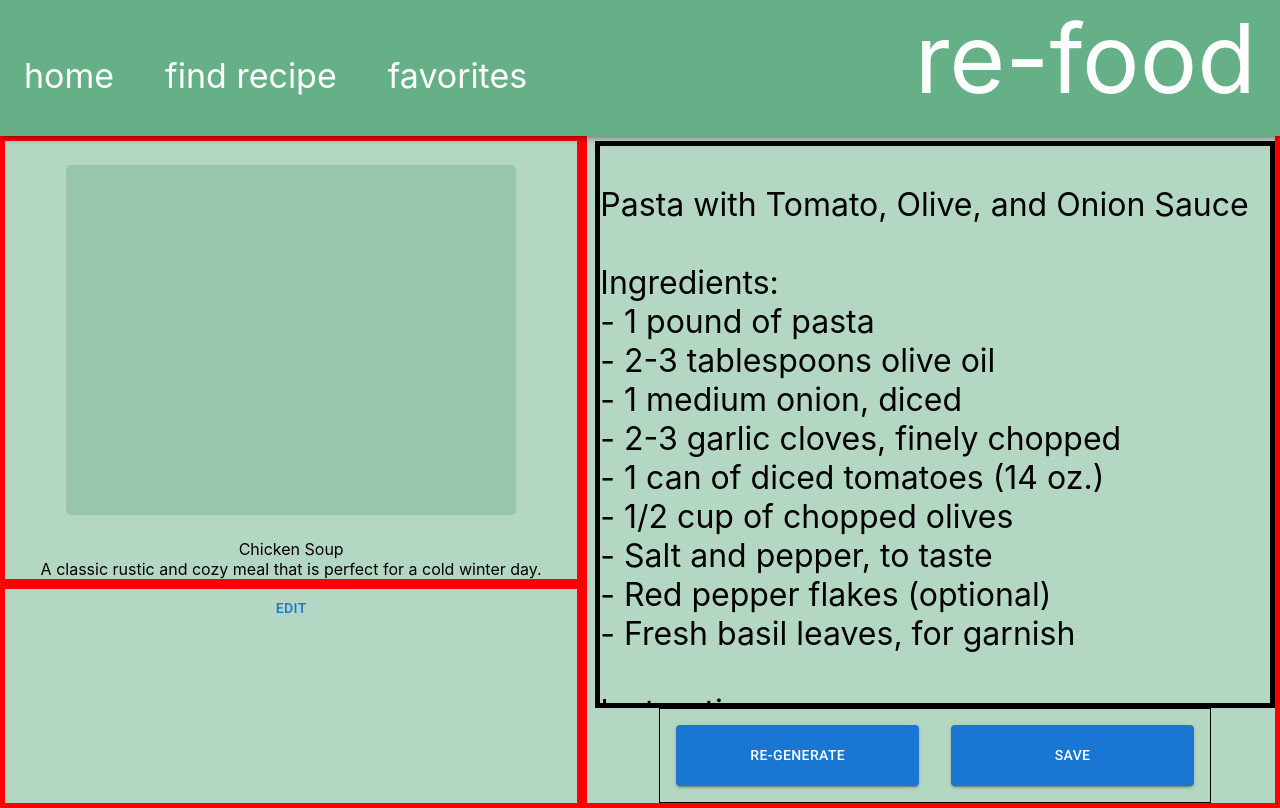
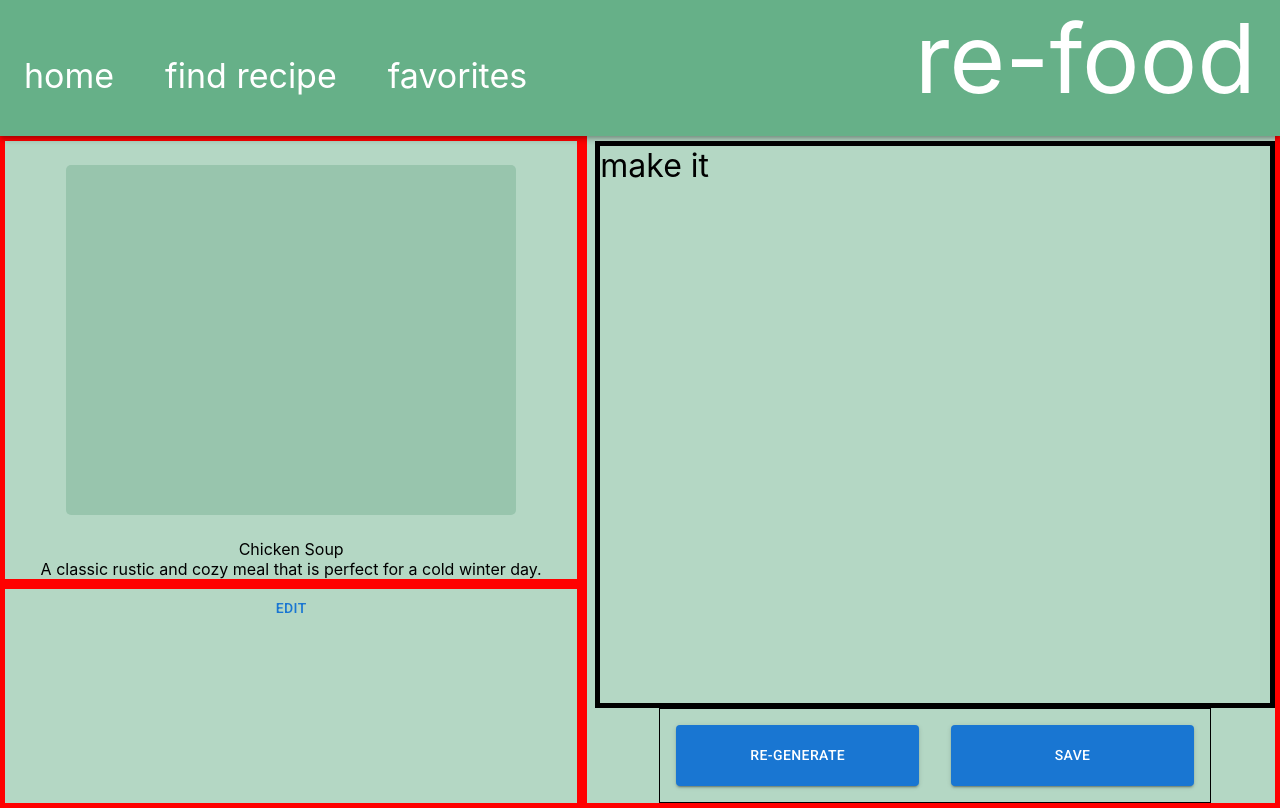
Before and after one commit to ryan-he-8/re-food, a React (Create React App) app in the folder frontend/: page /find_recipe in a window 1280 px wide. Both pictures are taken after typing "Sample" into the empty fields and a click on the button "GENERATE". Built offline with nearby package versions, Linux system fonts and the light colour scheme.

Commit message:
updated react-router-dom version to 5.2.0 and added mock button to generate and save recipe

```diff
--- a/frontend/package.json
+++ b/frontend/package.json
@@ -17,7 +17,7 @@
     "react": "^18.2.0",
     "react-dom": "^18.2.0",
     "react-router": "^6.10.0",
-    "react-router-dom": "^6.10.0",
+    "react-router-dom": "^5.2.0",
     "react-scripts": "^5.0.1",
     "styled-components": "^5.3.9",
     "web-vitals": "^2.1.4"
--- a/frontend/src/components/RecipeDisplay.jsx
+++ b/frontend/src/components/RecipeDisplay.jsx
@@ -3,7 +3,7 @@ import { Grid, Box, Button } from '@mui/material'
 import RecipeImage from './RecipeImage';
 import IngredientSummary from './IngredientSummary';
 import RecipeSummary from './RecipeSummary';
-export default function RecipeDisplay({ingredients, switchToCart}) {
+export default function RecipeDisplay({ingredients, switchToCart, recipe, generateRecipe}) {
     return (
         <Box backgroundColor= '#B4D7C4'>
         <Grid
@@ -31,7 +31,7 @@ export default function RecipeDisplay({ingredients, switchToCart}) {
                 </Grid>
             </Grid>
             <Grid container item xs = {6.5} direction = 'column' justifyContent='center' height={'85vh'} border={5} borderColor={'red'}>
-                <RecipeSummary/>
+                <RecipeSummary instructions={recipe.instructions}/>
                 <Box
                 border={1}
                 flexDirection={'row'}
@@ -45,7 +45,7 @@ export default function RecipeDisplay({ingredients, switchToCart}) {
                     disableRipple={true}
                     variant="contained"
                     color="primary"
-                    onClick={() => {}}
+                    onClick={() => {generateRecipe()}}
                     >
                         Re-generate
                     </Button>
--- a/frontend/src/components/RecipeSummary.jsx
+++ b/frontend/src/components/RecipeSummary.jsx
@@ -1,6 +1,6 @@
 import * as React from 'react';
 import {Box} from '@mui/material';
-export default function RecipeSummary() {
+export default function RecipeSummary({instructions}) {
     return (
         <Box
         flex={1}
@@ -8,31 +8,7 @@ export default function RecipeSummary() {
         border={5}
         whiteSpace={'pre-line'}
         fontSize={'2em'}>
-            {`
-            Pasta with Tomato, Olive, and Onion Sauce
-
-            Ingredients:
-            - 1 pound of pasta
-            - 2-3 tablespoons olive oil
-            - 1 medium onion, diced
-            - 2-3 garlic cloves, finely chopped
-            - 1 can of diced tomatoes (14 oz.)
-            - 1/2 cup of chopped olives
-            - Salt and pepper, to taste
-            - Red pepper flakes (optional)
-            - Fresh basil leaves, for garnish
-
-            Instructions:
-
-            1. Heat the olive oil in a large skillet over medium heat.
-            2. Add the diced onions and cook until soft and translucent, about 5 minutes.
-            3. Add the garlic and cook for 1 minute.
-            4. Add the canned tomatoes and olives, and season with salt, pepper, and red pepper flakes if using.
-            5. Bring the sauce to a simmer, and cook for 10-15 minutes, stirring occasionally, until it thickens and the flavors combine.
-            6. Meanwhile, cook the pasta according to package instructions until al dente.
-            7. Drain the pasta and add it to the sauce, tossing well to combine everything.
-            8. Serve the pasta in bowls and garnish with fresh basil leaves. Enjoy your simple and delicious meal!
-            `}
+            {instructions}
         </Box>
     )
 }
--- a/frontend/src/pages/IngredientCart.jsx
+++ b/frontend/src/pages/IngredientCart.jsx
@@ -17,6 +17,7 @@ export default function IngredientCart() {
         id: 3,
         amount: 0}
     ]);
+    const [recipe, setRecipe] = React.useState({});
     function addIngredient(ingredientName){
         const newIngredients = ingredients.map((ingredient) => {
             if(ingredient.name === ingredientName){
@@ -41,11 +42,23 @@ export default function IngredientCart() {
         })
         setIngredients(newIngredients)
     }
+    function generateRecipe(ingredientsList) {
+        const endpoint = ''
+        // filler, need to make api request for real recipe
+        let options = ['cook it', 'bake it', 'make it']
+        const newRecipe = {
+            instructions: options[Math.floor(Math.random() * options.length)]
+        }
+        setRecipe(newRecipe);
+    }
     if (displayRecipe) {
         return (
             <RecipeDisplay
             ingredients={ingredients}
-            switchToCart={() => setDisplayRecipe(false)}/>
+            switchToCart={() => setDisplayRecipe(false)}
+            recipe = {recipe}
+            generateRecipe={() => generateRecipe(ingredients)}
+            />
         )
     } else {
         return (
@@ -58,7 +71,7 @@ export default function IngredientCart() {
             addIngredient = {(e) => addIngredient(e)}
             deleteIngredient = {(e) => deleteIngredient(e)}
             clearIngredients = {(e) => clearIngredients(e)}
-            switchToRecipe = {() => setDisplayRecipe(true)}
+            switchToRecipe = {() => {generateRecipe(ingredients); setDisplayRecipe(true);}}
             />
         </div>
 
--- a/package.json
+++ b/package.json
@@ -23,11 +23,7 @@
     "google-images": "^2.1.0",
     "node-fetch": "^2.6.9",
     "openai": "^3.2.1",
-<<<<<<< Updated upstream
     "react-router-dom": "^5.2.0",
-=======
-    "replicate": "^0.11.1",
->>>>>>> Stashed changes
     "xmldom": "^0.6.0"
   }
 }
```
